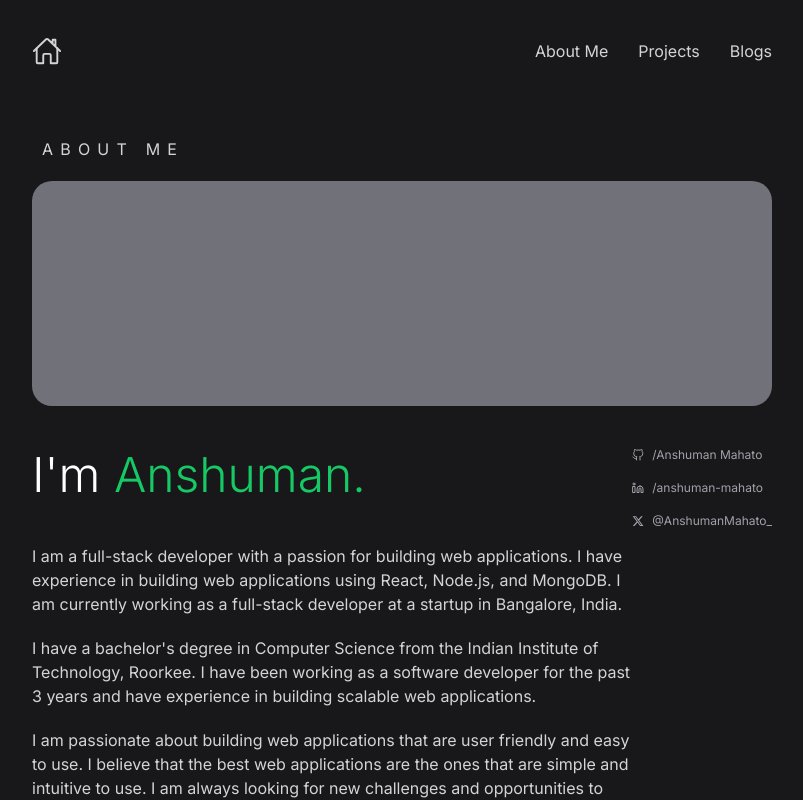
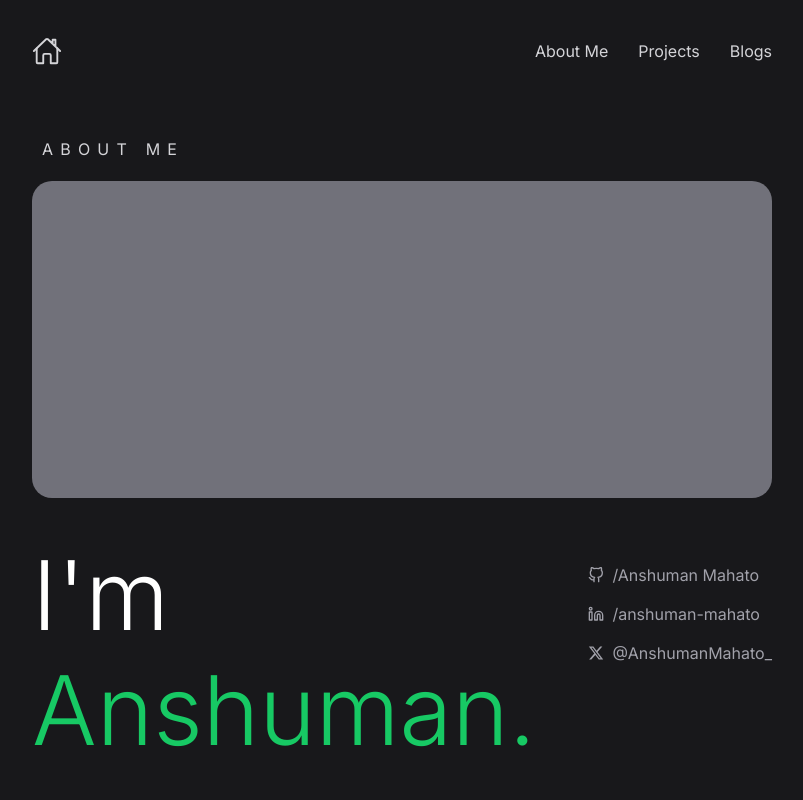
Before and after one commit to AnshumanMahato/Personal-Blog-Website, a Next.js app: page /about in a window 1280 px wide. Shown: the top 800 px of the page, without its empty margins (238-1041 px from the left). Built offline with nearby package versions, Linux system fonts and the light colour scheme.

Commit message:
feat: About me page done

```diff
--- a/app/(overview)/about/page.tsx
+++ b/app/(overview)/about/page.tsx
@@ -9,7 +9,7 @@ function About() {
     <>
       <section className="col-span-full flex flex-col gap-[2rem]">
         <PageSubheading>About Me</PageSubheading>
-        <div className=" w-full h-[17.5rem] xs:h-[22.5rem] bg-secondary-light rounded-[1rem] sm:rounded-[2rem]"></div>
+        <div className=" w-full aspect-w-2 aspect-h-1 sm:aspect-w-7 sm:aspect-h-3 bg-secondary-light rounded-[1rem] sm:rounded-[2rem]"></div>
       </section>
       <section className="flex flex-col gap-[4rem]">
         <PageHeading>I&apos;m Anshuman.</PageHeading>
@@ -35,7 +35,7 @@ function About() {
           </p>
         </div>
       </section>
-      <section className="flex flex-col items-start gap-[1.5rem] w-min">
+      <section className="flex flex-col items-start gap-[1.5rem] w-min md:[justify-self:end] md:mt-[2.5rem]">
         <SocialLink
           href="https://github.com/AnshumanMahato"
           icon={<FiGithub />}
--- a/app/(overview)/layout.tsx
+++ b/app/(overview)/layout.tsx
@@ -4,7 +4,7 @@ export default function OverviewLayout({
   children: React.ReactNode;
 }>) {
   return (
-    <main className="w-full max-w-[800px] px-[2rem] xs:px-[3rem] grid grid-cols-1 sm:grid-cols-[1fr_min-content] gap-y-[4rem] mt-[3.5rem] mb-[6rem]">
+    <main className="w-full max-w-[800px] px-[2rem] xs:px-[3rem] grid grid-cols-1 md:grid-cols-[500px_minmax(min-content,1fr)] gap-y-[4rem]  mt-[3.5rem] mb-[6rem]">
       {children}
     </main>
   );
--- a/app/ui/PageHeading.tsx
+++ b/app/ui/PageHeading.tsx
@@ -2,7 +2,7 @@ function PageHeading({ children }: { children: string }) {
   const highlight = children.split(" ").pop()!;
   const heading = children.replace(highlight, "");
   return (
-    <h1 className="text-white font-light text-[4.8rem] leading-[120%]">
+    <h1 className="text-white font-light text-[4.8rem] xs:text-[6.4rem] sm:text-[9.6rem] leading-[120%]">
       {heading}
       <span className="text-accent-dark">{highlight}</span>
     </h1>
--- a/app/ui/SocialLink.tsx
+++ b/app/ui/SocialLink.tsx
@@ -13,7 +13,7 @@ function SocialLink({
   return (
     <Link
       href={href}
-      className="flex gap-[8px] items-center text-[1.2rem] leading-[150%] text-secondary-dark hover:text-accent-dark transition-colors duration-300"
+      className="flex gap-[8px] items-center text-secondary-dark hover:text-accent-dark transition-colors duration-300"
     >
       {icon}
       <span>{children}</span>
--- a/package.json
+++ b/package.json
@@ -18,6 +18,7 @@
     "react-icons": "^5.1.0"
   },
   "devDependencies": {
+    "@tailwindcss/aspect-ratio": "^0.4.2",
     "@types/node": "^20",
     "@types/react": "^18",
     "@types/react-dom": "^18",
--- a/tailwind.config.ts
+++ b/tailwind.config.ts
@@ -1,5 +1,6 @@
 import type { Config } from "tailwindcss";
 import defaultTheme from "tailwindcss/defaultTheme";
+import aspectRatio from "@tailwindcss/aspect-ratio";
 
 const config: Config = {
   content: [
@@ -33,6 +34,9 @@ const config: Config = {
       ...defaultTheme.screens,
     },
   },
-  plugins: [],
+  corePlugins: {
+    aspectRatio: false,
+  },
+  plugins: [aspectRatio],
 };
 export default config;
```
Also changed, not shown: 1 other file (tests, documents, lock files or other folders).
